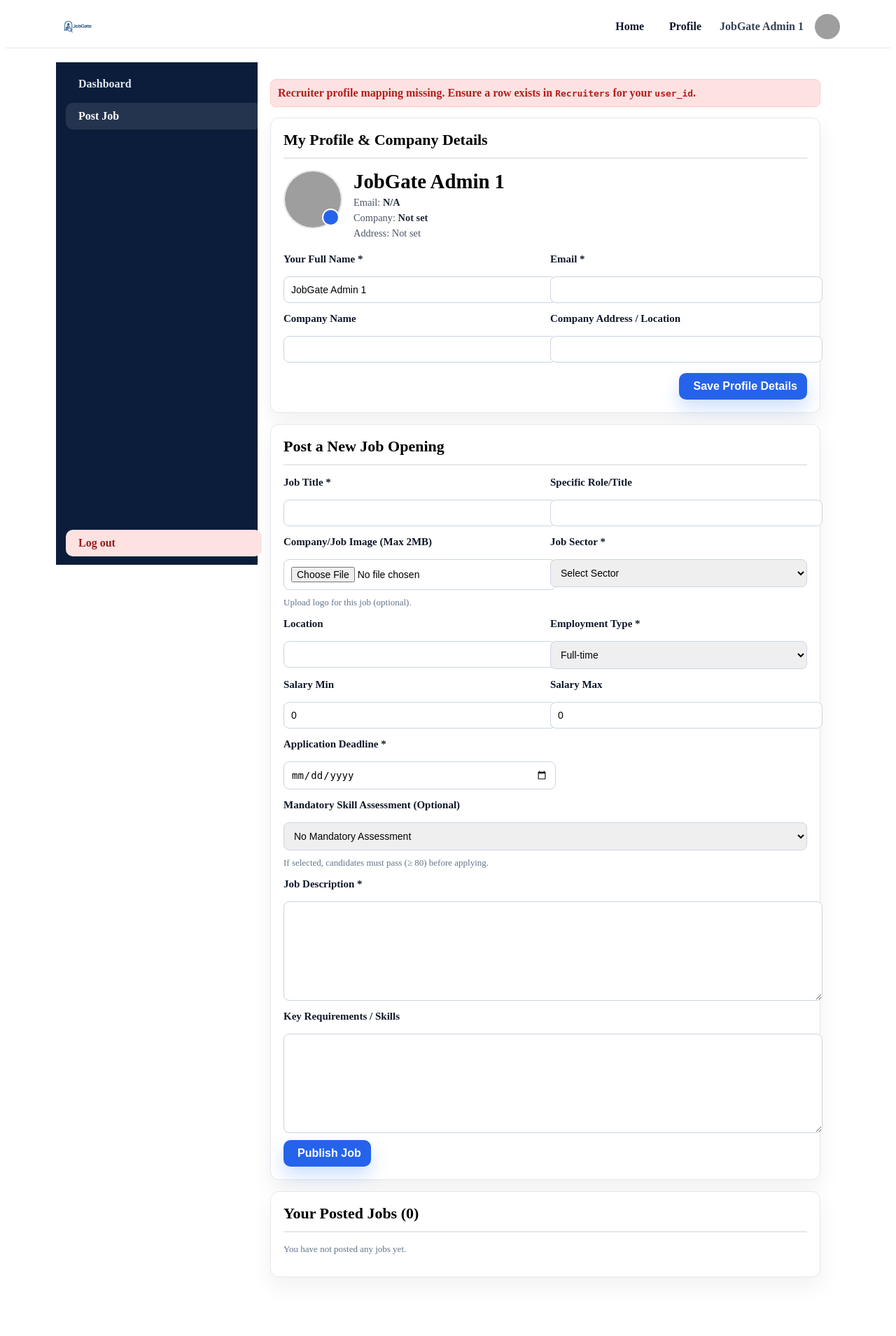
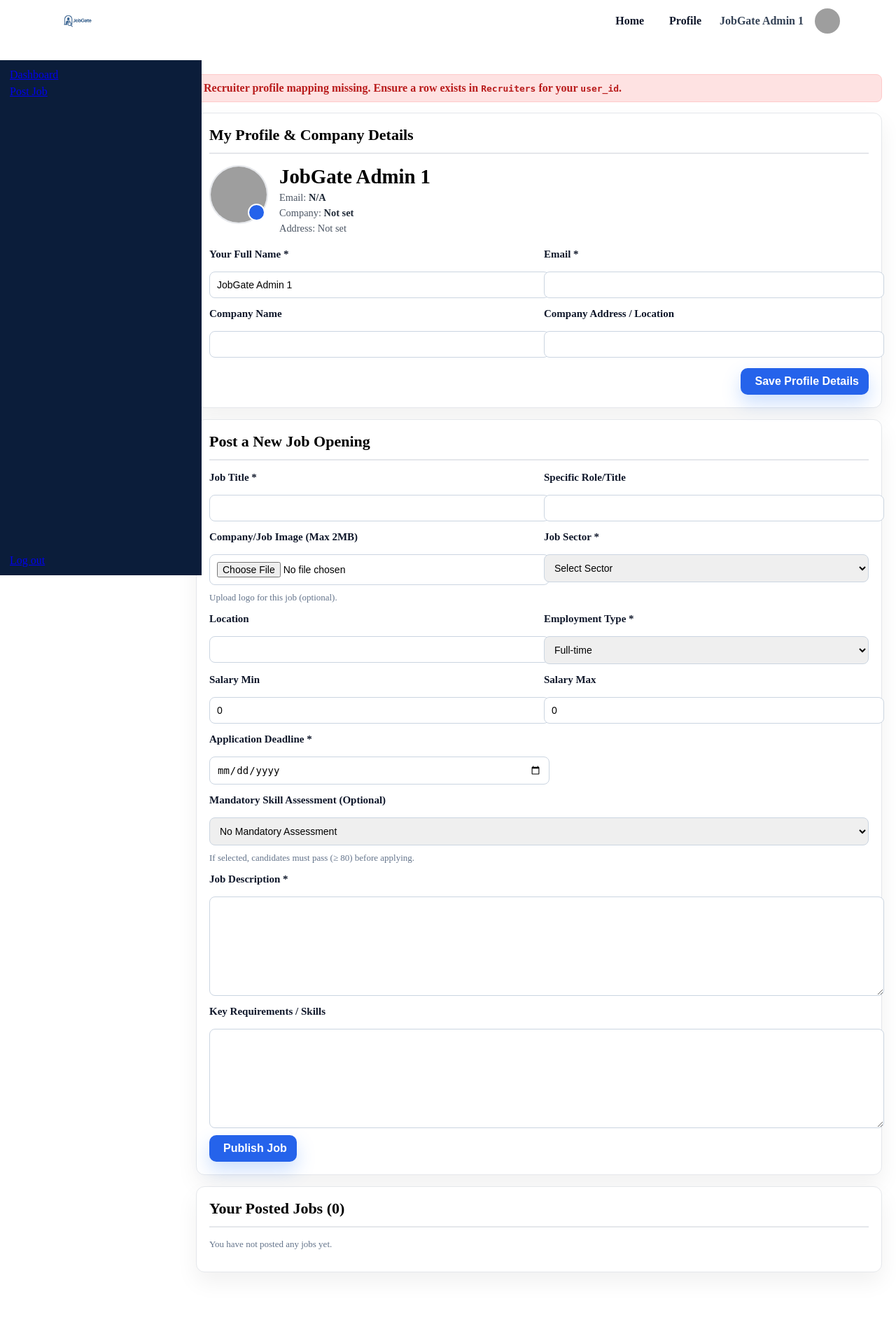
Before and after one commit to FoisalDev/JobGate, a PHP site: page /recruiter_profile.php in a window 1280 px wide. Shown: the whole page at 70% size. After the commit the page ends 1818 px from the top, so only its background shows below. Run offline with PHP 8.4, Linux system fonts and the light colour scheme; a user stored in the database is signed in; data comes from the database, SQL or seed files in the repository; some libraries are stand-ins or nearby versions; grey boxes are pictures that could not be loaded.

Commit message:
fix the structure of the recruiter profile page

```diff
--- a/recruiter_profile.php
+++ b/recruiter_profile.php
@@ -461,8 +461,76 @@ try {
   <link rel="stylesheet" href="recruiter_profile.css" />
   <script src="https://code.iconify.design/iconify-icon/2.1.0/iconify-icon.min.js"></script>
   <style>
+    /* ---------------------------------------------------------------------- */
+    /* --- CORE CSS FIXES FOR FIXED TOPBAR & SIDEBAR --- */
+    /* ---------------------------------------------------------------------- */
+
+    /* 1. HTML/Body Base Settings (Essential for fixed positioning) */
+    html,
+    body {
+      height: 100%;
+      margin: 0;
+    }
+
+    /* 2. Topbar FIX: Must be fixed to prevent scrolling */
+    .topbar {
+        position: fixed;
+        top: 0;
+        width: 100%;
+        z-index: 1000;
+    }
+    /* Compensate for the fixed topbar */
+    body {
+        padding-top: 86px; /* Assuming topbar height is 86px */
+    }
+
+    /* 3. Sidebar FIX: Make it permanently Fixed to the VIEWPORT */
+    .sidebar {
+      /* CORE FIX: Change to FIXED and pin to the viewport edge */
+      position: fixed;
+      left: 0; /* Pinned to the very left of the viewport */
+      top: 86px; /* Pinned exactly below the fixed topbar */
+      z-index: 999;
+
+      /* CORE FIX: Flexbox for alignment */
+      display: flex;
+      flex-direction: column;
+
+      /* Calculate height: 100vh - topbar height - small buffer */
+      height: calc(100vh - 86px - 2px); /* Subtracted 2px buffer for rendering stability */
+      overflow-y: auto;
+      width: 260px; /* Assuming its width */
+
+      /* Inherited styles: */
+      background:#0b1d3a;
+      color:#e2e8f0;
+      padding:12px 14px;
+      gap: 6px;
+    }
+
+    /* 4. Layout: Must adjust the content area to clear the fixed sidebar */
+    .layout {
+        /* CRITICAL FIX: The entire layout container is pushed right to clear the sidebar */
+        margin-left: 260px; /* Sidebar width */
+        width: calc(100% - 260px); /* Adjusting width to fit remaining space */
+
+        /* Retaining original structure's display and margin */
+        margin-top: 0;
+        padding: 0;
+        display: block; /* Simplifying layout to block flow after pushing margin */
+    }
+
+    /* 5. Spacer and Logout Fix */
+    .spacer {
+      flex-grow: 1;
+    }
+    .sbtn.logout {
+      margin-top: auto;
+      margin-bottom: 0;
+    }
+    /* --- End Core Fixes --- */
+
     /* Base Styles from the user's provided CSS */
-    .topbar{ position: sticky; top:0; z-index: 2000; background:#ffffff; border-bottom:1px solid #e5e7eb; }
     .topbar-inner{ max-width: 1120px; margin:0 auto; padding:10px 16px; display:flex; align-items:center; justify-content:space-between; gap:16px; }
     .brand{ display:flex; align-items:center; text-decoration:none }
     .logo{ height:40px; display:block }
@@ -472,63 +540,8 @@ try {
     .user-name{ color:#334155; font-weight:600 }
     .avatar{ width:36px; height:36px; border-radius:9999px; display:block }
 
-    /* Layout & Sidebar structure definitions */
-    /* FIX: Changed layout from flex to grid to match profile.php structure */
-    .layout{
-        max-width:1120px;
-        margin:20px auto;
-        padding:0 16px;
-        display:grid; /* Changed from flex */
-        grid-template-columns: 260px 1fr; /* Explicit grid definition */
-        gap:18px;
-        position: relative;
-        z-index: 1;
-    }
-
-    /* MODIFIED: Sidebar to match previous dark structure, and be STICKY */
-    .sidebar{
-      width:100%; /* Takes 100% of its grid column */
-      background:#0b1d3a; /* Dark Blue from your previous structure */
-      color:#e2e8f0; /* Light text */
-      padding:12px 14px;
-      /* Core Fix: Use STICKY position within the grid */
-      position: sticky;
-      top: 86px; /* Pin below the topbar (assuming 86px from profile.php) */
-      z-index: 10;
-      display: flex;
-      flex-direction: column;
-      height: calc(100vh - 86px - 20px); /* Height calculation to fit viewport */
-    }
-
-    /* MODIFIED: SBTN styles to match dark sidebar structure */
-    .sbtn{ display:flex; align-items:center; gap:8px; padding:10px; border-radius:10px;
-           color:#e2e8f0; /* Light text */
-           text-decoration:none; border:0;
-           background:transparent; /* Transparent base */
-           margin-bottom:8px;
-           width: 100%;
-           font-weight: 800; /* Matching profile.php button style */
-           cursor: pointer;
-    }
-    .sbtn.active{
-        background:rgba(255, 255, 255, 0.1); /* Light background for active */
-        color:#ffffff;
-    }
-    .sbtn:hover{
-        background: rgba(255, 255, 255, 0.06);
-    }
-    .sbtn.logout{
-      background:#fee2e2; color:#991b1b;
-      margin-top: auto;
-      margin-bottom: 0;
-    }
-    .spacer {
-      flex-grow: 1;
-    }
-    /* END MODIFIED SBTN STYLES */
-
-
-    .content{ flex:1 }
+    /* The original .layout grid definition is now overridden for fixed positioning */
+    .content{ flex:1; padding: 20px; } /* Adding padding to content which was lost in the fix */
 
     .job-post-card,.history-card{background:#fff;border:1px solid #e5e7eb;border-radius:12px;padding:18px;margin-bottom:16px}
     .form-grid{display:grid;grid-template-columns:repeat(2,minmax(0,1fr));gap:14px}
```
